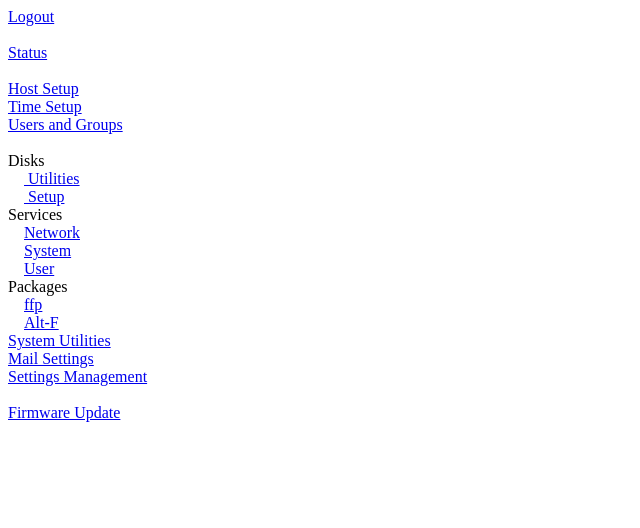
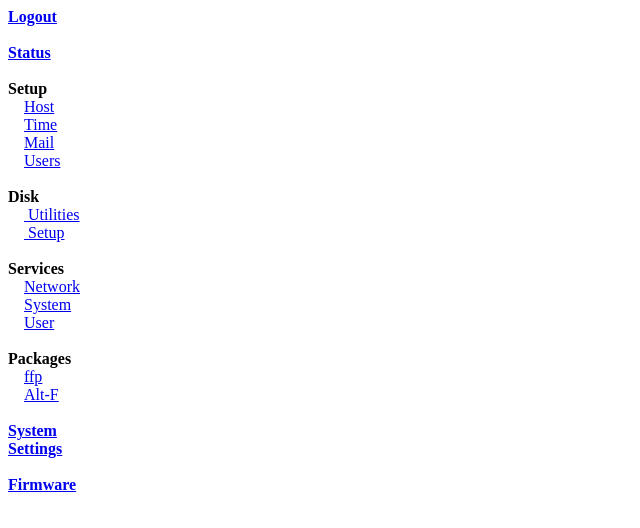
Before and after one commit to Maks1mS/alt-f-code, a plain HTML site: page alt-f/customroot/usr/www/index_ind.html in a window 1280 px wide. Shown: the whole page, without its empty margins (0-640 px from the left). Drawn offline with Linux system fonts and the light colour scheme.

Commit message:
-Cosmetics
git-svn-id: https://svn.code.sf.net/p/alt-f/code/trunk@294 cd80dc97-fa67-4d1f-9ead-3176a861659d

```diff
--- a/alt-f/customroot/usr/www/index_ind.html
+++ b/alt-f/customroot/usr/www/index_ind.html
@@ -5,33 +5,39 @@
 </head>
 <body>
 
-<a href="/cgi-bin/logout.cgi" target="content">Logout</a><br>
+<a href="/cgi-bin/logout.cgi" target="content"><strong>Logout</strong></a><br>
 <br>
-<a href="/cgi-bin/status.cgi" target="content">Status</a><br>
-<br>
-<a href="/cgi-bin/host.cgi" target="content">Host Setup</a><br>
-<a href="/cgi-bin/time.cgi" target="content">Time Setup</a><br>
-<a href="/cgi-bin/usersgroups.cgi" target="content">Users and Groups</a><br>
+<a href="/cgi-bin/status.cgi" target="content"><strong>Status</strong></a><br>
 <br>
 
-Disks<br>
+<strong>Setup</strong><br>
+&emsp;<a href="/cgi-bin/host.cgi" target="content">Host</a><br>
+&emsp;<a href="/cgi-bin/time.cgi" target="content">Time</a><br>
+&emsp;<a href="/cgi-bin/mail.cgi" target="content">Mail</a><br>
+&emsp;<a href="/cgi-bin/usersgroups.cgi" target="content">Users</a><br>
+<br>
+
+<strong>Disk</strong><br>
 &emsp;<a href="/cgi-bin/diskutil.cgi" target="content"> Utilities</a><br>
 &emsp;<a href="/cgi-bin/disk.cgi" target="content"> Setup</a><br>
+<br>
 
-Services<br>
+<strong>Services</strong><br>
 &emsp;<a href="/cgi-bin/net_services.cgi" target="content">Network</a><br>
 &emsp;<a href="/cgi-bin/sys_services.cgi" target="content">System</a><br>
 &emsp;<a href="/cgi-bin/user_services.cgi" target="content">User</a><br>
+<br>
 
-Packages<br>
+<strong>Packages</strong><br>
 &emsp;<a href="/cgi-bin/packages_ffp.cgi" target="content">ffp</a><br>
 &emsp;<a href="/cgi-bin/packages_ipkg.cgi" target="content">Alt-F</a><br>
+<br>
 
-<a href="/cgi-bin/system.cgi" target="content">System Utilities</a><br>
-<a href="/cgi-bin/mail.cgi" target="content">Mail Settings</a><br>
-<a href="/cgi-bin/settings.cgi" target="content">Settings Management</a><br>
+<a href="/cgi-bin/system.cgi" target="content"><strong>System</strong></a><br>
+
+<a href="/cgi-bin/settings.cgi" target="content"><strong>Settings</strong></a><br>
 <br>
-<a href="/cgi-bin/firmware.cgi" target="content">Firmware Update</a><br>
+<a href="/cgi-bin/firmware.cgi" target="content"><strong>Firmware</strong></a><br>
 <br>
 </body>
 </html>
```
